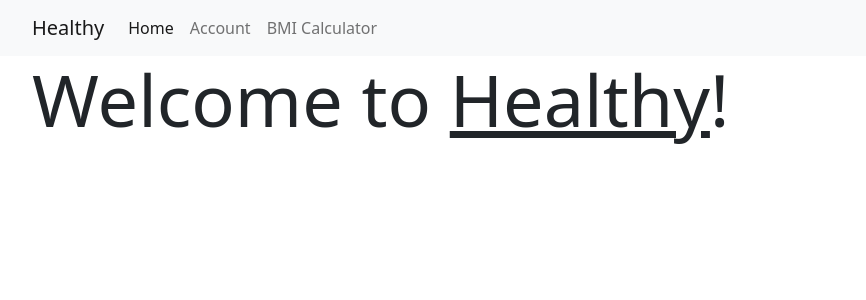
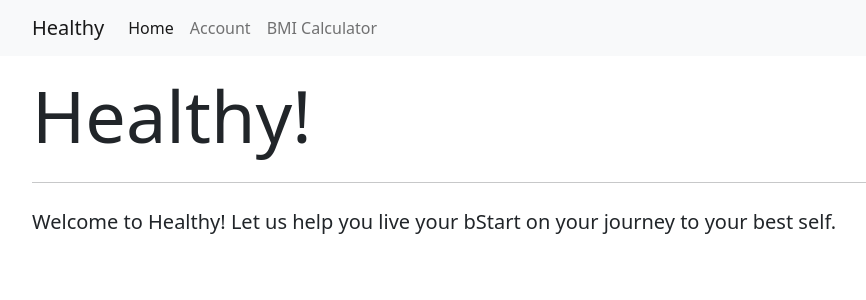
Before and after one commit to jason-nordheim/healthy, a React (Create React App) app: page / in a window 1280 px wide. Shown: the top 300 px of the page, without its empty margins (50-916 px from the left). Built offline with nearby package versions, Linux system fonts and the light colour scheme.

Commit message:
added jumbotron

```diff
--- a/src/components/pages/HomePage.js
+++ b/src/components/pages/HomePage.js
@@ -3,12 +3,13 @@ import { AppName } from "../../config";
 export const HomePage = () => {
   return (
     <div className="container">
-      <div className="row">
-        <div className="col">
-          <h1 className="display-2">
-            Welcome to <u>{AppName}</u>!
-          </h1>
-        </div>
+      <div className="jumbotron">
+        <h1 className="display-2 mt-3">{AppName}!</h1>
+        <hr class="my-4" />
+        <p class="lead">
+          Welcome to {AppName}! Let us help you live your bStart on your journey to your
+          best self.
+        </p>
       </div>
     </div>
   );
```
